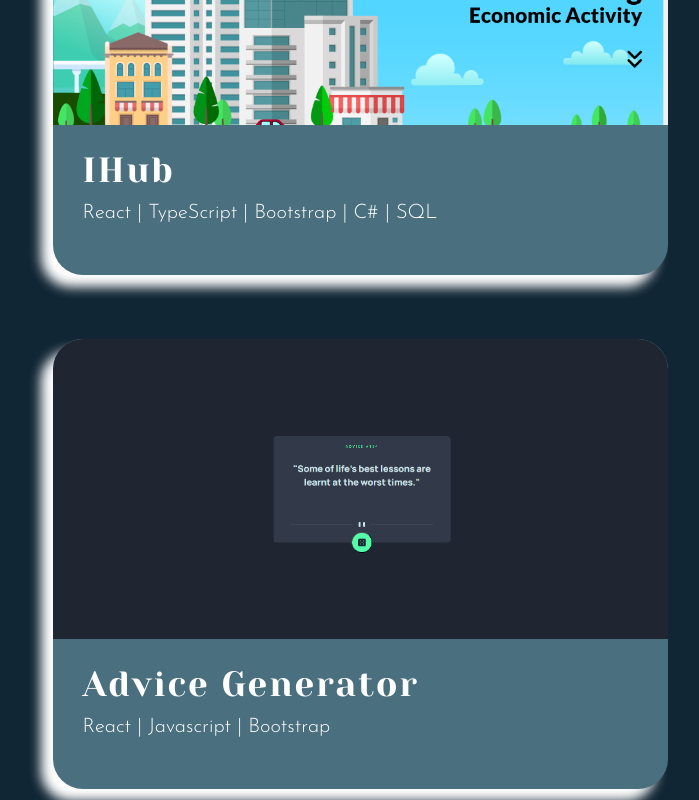
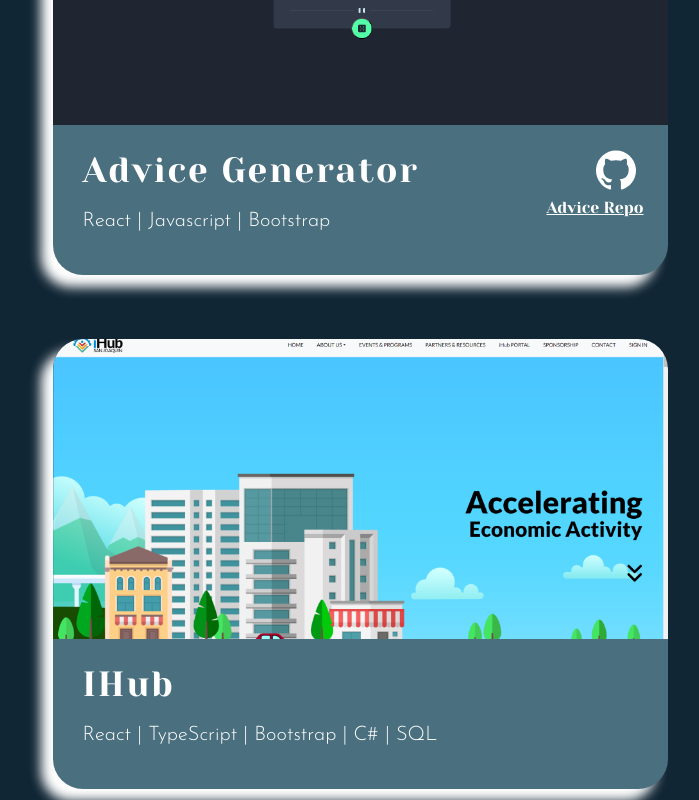
Before and after one commit to JeremyLapham/portfolio2.0, a React (Create React App) app: page / in a window 1280 px wide. Shown: the part 2120-2920 px from the top of the page, without its empty margins (280-979 px from the left). Built offline with nearby package versions, Linux system fonts and the light colour scheme.

Commit message:
fixed resume model added to project cards

```diff
--- a/package.json
+++ b/package.json
@@ -3,6 +3,8 @@
   "version": "0.1.0",
   "private": true,
   "dependencies": {
+    "@pdftron/webviewer": "^10.2.3",
+    "@react-pdf/renderer": "^3.1.12",
     "@testing-library/jest-dom": "^5.16.5",
     "@testing-library/react": "^13.4.0",
     "@testing-library/user-event": "^13.5.0",
--- a/src/App.css
+++ b/src/App.css
@@ -105,6 +105,14 @@
   transform: translateX(-50%);
 }
 
+.resume {
+  width: 100%;
+}
+
+.modalBody {
+  width: auto;
+}
+
 @media screen and (max-width: 1024px) and (min-width: 320px) {
 
   .darkSummary,
--- a/src/Components/navAndFooter/myNav.tsx
+++ b/src/Components/navAndFooter/myNav.tsx
@@ -4,7 +4,7 @@
   Nav,
   Modal,
   ModalHeader,
-  ModalBody
+  ModalBody,
 } from "react-bootstrap";
 import resume from "../../assets/Resume.png";
 import { SiGithub, SiLinkedin } from "react-icons/si";
@@ -53,10 +53,12 @@
           </Navbar.Collapse>
         </Container>
       </Navbar>
-      <Modal size="lg" show={show} onHide={handleClose}>
-        <ModalHeader className="modalBody" closeButton></ModalHeader>
+      <Modal size="lg" className="mt-5" show={show} onHide={handleClose}>
+        <ModalHeader closeButton></ModalHeader>
         <ModalBody className="modalBody">
-          <iframe className="resume" src={resume} />
+          <a href={resume} target="_blank" title="Open resume in a new tab">
+            <img className="resume" src={resume} />
+          </a>
         </ModalBody>
       </Modal>
     </>
--- a/src/Components/projectsCard/projectCard.tsx
+++ b/src/Components/projectsCard/projectCard.tsx
@@ -7,10 +7,7 @@
       <Row>
         {project.map((projectItem: any, index: number) => {
           return (
-            <Col
-              key={index}
-              className="d-flex justify-content-center"
-            >
+            <Col key={index} className="d-flex justify-content-center">
               <div className="darkCard">
                 <div className="profile-card">
                   <div className="profile-bio">
@@ -18,7 +15,30 @@
                       <header>
                         <img src={projectItem.img} alt="Project" />
                       </header>
-                      <h1>{projectItem.name}</h1>
+                      <Row>
+                        <Col lg={12}>
+                          <h1>{projectItem.name}</h1>
+                        </Col>
+                        <Col
+                          lg={12}
+                          style={{ position: "absolute" }}
+                          className="d-flex flex-column align-items-end"
+                        >
+                          <a
+                            title={`${projectItem.projectRepo?.title ?? null}`}
+                            href={projectItem.projectRepo?.repoLink ?? null}
+                            className="navText"
+                            target="_blank"
+                          >
+                            <h3 style={{ marginTop: 25, marginLeft: 50 }}>
+                              {projectItem.projectRepo?.github?.icon ?? null}
+                            </h3>
+                            <h6>
+                              {projectItem.projectRepo?.github?.text ?? null}
+                            </h6>
+                          </a>
+                        </Col>
+                      </Row>
                       <h2>{projectItem.languages}</h2>
                       <p>{projectItem.description}</p>
                       <Row>
--- a/src/projectObject/myProjectsObject.tsx
+++ b/src/projectObject/myProjectsObject.tsx
@@ -11,10 +11,11 @@
   SiTypescript,
   SiBootstrap,
   SiAngular,
+  SiGithub,
 } from "react-icons/si";
 import { BsServer } from "react-icons/bs";
 
-const projectSet = [
+const projectSet= [
   {
     img: pokemonAPI,
     name: "Pokemon API",
@@ -27,6 +28,14 @@
       { icon: <SiJavascript size={50} color="#F0DB4F" />, text: "JavaScript" },
       { icon: <SiBootstrap size={50} color="#563d7c" />, text: "Bootstrap" },
     ],
+    projectRepo: {
+      github: {
+        icon: <SiGithub size={40} className="navText" />,
+        text: "Pokemon Repo",
+      },
+      repoLink: "https://github.com/JeremyLapham/ReactRebuildPokemonAPI",
+      title: "Jeremy's Pokemon Github repository",
+    },
   },
   {
     img: rememberWhen,
@@ -39,24 +48,30 @@
       { icon: <SiReact size={50} color="#264de4" />, text: "React" },
       { icon: <SiTypescript size={50} color="#007acc" />, text: "Typescript" },
       { icon: <SiBootstrap size={50} color="#563d7c" />, text: "Bootstrap" },
-      { icon: <SiCsharp size={50} color="green" style={{border: '1px solid white', borderRadius: 100, backgroundColor: 'white'}} />, text: "C Sharp" },
+      {
+        icon: (
+          <SiCsharp
+            size={50}
+            color="green"
+            style={{
+              border: "1px solid white",
+              borderRadius: 100,
+              backgroundColor: "white",
+            }}
+          />
+        ),
+        text: "C Sharp",
+      },
       { icon: <BsServer size={50} color="#f29111" />, text: "SQL" },
     ],
-  },
-  {
-    img: iHub,
-    name: "IHub",
-    languages: "React | TypeScript | Bootstrap | C# | SQL ",
-    description:
-      "IHub is a website built for the San Joaquin county. During my internship I got the opportunity to help develop and maintain IHub. My responsibilities included building reuseable components to allow future developers to easily understand and use the components when needed. Also fixed design issues and bugs",
-    linkToSite: "https://www.ihubsj.org",
-    languageIcon: [
-      { icon: <SiReact size={50} color="#264de4" />, text: "React" },
-      { icon: <SiTypescript size={50} color="#007acc" />, text: "Typescript" },
-      { icon: <SiBootstrap size={50} color="#563d7c" />, text: "Bootstrap" },
-      { icon: <SiCsharp size={50} color="green" style={{border: '1px solid white', borderRadius: 100, backgroundColor: 'white'}} />, text: "C Sharp" },
-      { icon: <BsServer size={50} color="#f29111" />, text: "SQL" },
-    ],
+    projectRepo: {
+      github: {
+        icon: <SiGithub size={40} className="navText" />,
+        text: "Remember Repo",
+      },
+      repoLink: "https://github.com/JeremyLapham/rememberwhenvite",
+      title: "Jeremy's Remember When Frontend Github repository",
+    },
   },
   {
     img: adviceGen,
@@ -85,6 +100,43 @@
       { icon: <SiJavascript size={50} color="#F0DB4F" />, text: "JavaScript" },
       { icon: <SiBootstrap size={50} color="#563d7c" />, text: "Bootstrap" },
     ],
+    projectRepo: {
+      github: {
+        icon: <SiGithub size={40} className="navText" />,
+        text: "Advice Repo",
+      },
+      repoLink: "https://github.com/JeremyLapham/Advice-Generator",
+      title: "Jeremy's Advice Generator Github repository",
+    },
+  },
+  {
+    img: iHub,
+    name: "IHub",
+    languages: "React | TypeScript | Bootstrap | C# | SQL ",
+    description:
+      "IHub is a website built for the San Joaquin county. During my internship I got the opportunity to help develop and maintain IHub. My responsibilities included building reuseable components to allow future developers to easily understand and use the components when needed. Also fixed design issues and bugs",
+    linkToSite: "https://www.ihubsj.org",
+    languageIcon: [
+      { icon: <SiReact size={50} color="#264de4" />, text: "React" },
+      { icon: <SiTypescript size={50} color="#007acc" />, text: "Typescript" },
+      { icon: <SiBootstrap size={50} color="#563d7c" />, text: "Bootstrap" },
+      {
+        icon: (
+          <SiCsharp
+            size={50}
+            color="green"
+            style={{
+              border: "1px solid white",
+              borderRadius: 100,
+              backgroundColor: "white",
+            }}
+          />
+        ),
+        text: "C Sharp",
+      },
+      { icon: <BsServer size={50} color="#f29111" />, text: "SQL" },
+    ],
+    projectRepo: null
   },
   {
     img: CAPTAIN,
@@ -97,9 +149,23 @@
       { icon: <SiAngular size={50} color="#dd1b16" />, text: "Angular" },
       { icon: <SiTypescript size={50} color="#007acc" />, text: "TypeScript" },
       { icon: <SiBootstrap size={50} color="#563d7c" />, text: "Bootstrap" },
-      { icon: <SiCsharp size={50} color="green" style={{border: '1px solid white', borderRadius: 100, backgroundColor: 'white'}} />, text: "C Sharp" },
+      {
+        icon: (
+          <SiCsharp
+            size={50}
+            color="green"
+            style={{
+              border: "1px solid white",
+              borderRadius: 100,
+              backgroundColor: "white",
+            }}
+          />
+        ),
+        text: "C Sharp",
+      },
       { icon: <BsServer size={50} color="#f29111" />, text: "SQL" },
     ],
+    projectRepo: null
   },
 ];
 
--- a/tsconfig.json
+++ b/tsconfig.json
@@ -18,7 +18,7 @@
     "resolveJsonModule": true,
     "isolatedModules": true,
     "noEmit": true,
-    "jsx": "react-jsx"
+    "jsx": "react-jsx",
   },
   "include": [
     "src"
```
Also changed, not shown: 1 other file (tests, documents, lock files or other folders).
